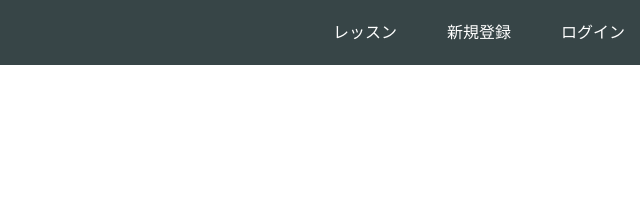
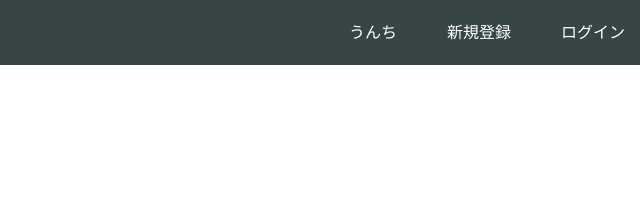
Before and after one commit to simba326/simba326.github.io, a plain HTML site: page index.html in a window 1280 px wide. Shown: the top 207 px of the page, 640-1280 px from the left. Drawn offline with Linux system fonts and the light colour scheme.

Commit message:
Update index.html

```diff
--- a/index.html
+++ b/index.html
@@ -15,7 +15,7 @@
       </div>
       <span class="fa fa-bars menu-icon"></span>
       <div class="header-right">
-        <a href="#">レッスン</a>
+        <a href="#">うんち</a>
         <a href="#">新規登録</a>
         <a href="#" class="login">ログイン</a>
       </div>
```
